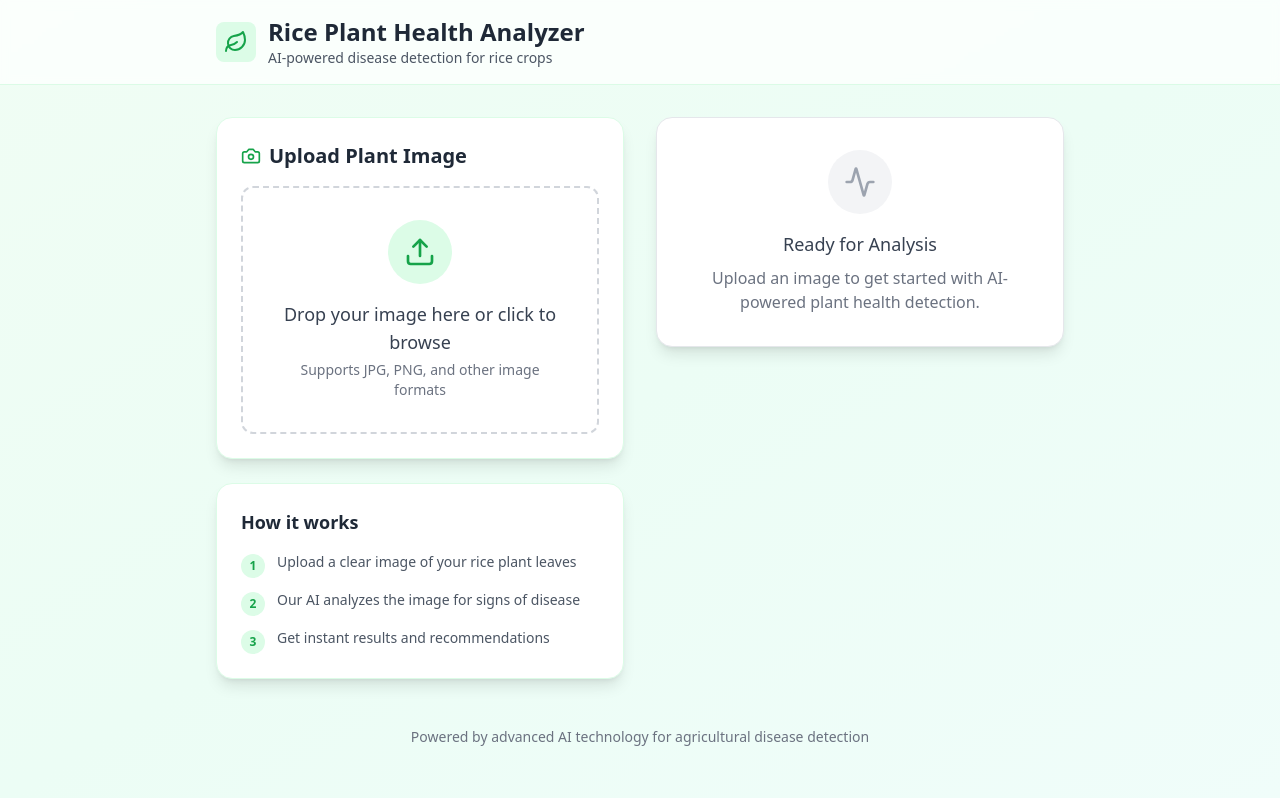
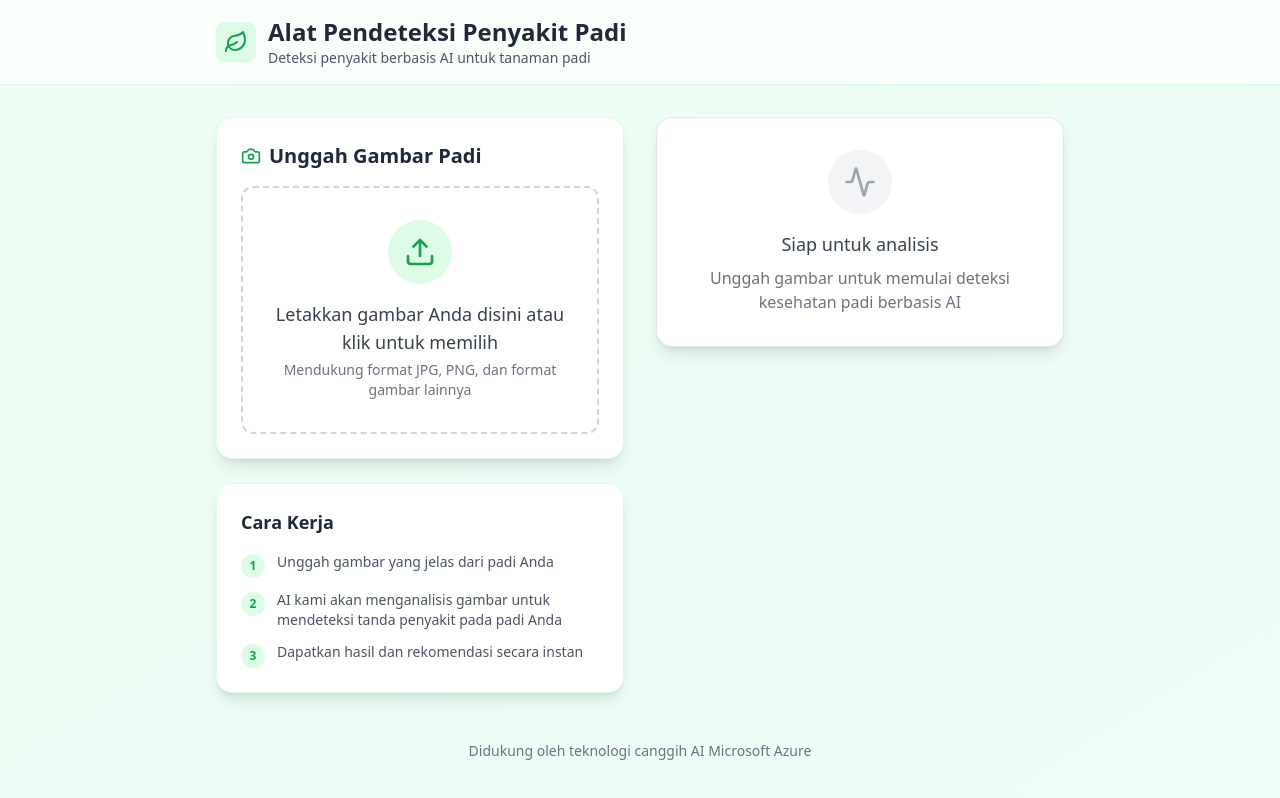
Before and after one commit to ethannchrstian/ilmupadi-ElevAIte, a React (Vite) app in the folder client/: page / in a window 1280 px wide. Built offline with nearby package versions, Linux system fonts and the light colour scheme.

Commit message:
Turned into Indonesian

```diff
--- a/client/src/App.jsx
+++ b/client/src/App.jsx
@@ -107,8 +107,8 @@ function App() {
               <Leaf className="w-6 h-6 text-green-600" />
             </div>
             <div>
-              <h1 className="text-2xl font-bold text-gray-800">Rice Plant Health Analyzer</h1>
-              <p className="text-gray-600 text-sm">AI-powered disease detection for rice crops</p>
+              <h1 className="text-2xl font-bold text-gray-800">Alat Pendeteksi Penyakit Padi</h1>
+              <p className="text-gray-600 text-sm">Deteksi penyakit berbasis AI untuk tanaman padi</p>
             </div>
           </div>
         </div>
@@ -122,7 +122,7 @@ function App() {
               <div className="p-6">
                 <h2 className="text-xl font-semibold text-gray-800 mb-4 flex items-center gap-2">
                   <Camera className="w-5 h-5 text-green-600" />
-                  Upload Plant Image
+                  Unggah Gambar Padi
                 </h2>
 
                 {/* Drag and Drop Area */}
@@ -151,10 +151,10 @@ function App() {
                     </div>
                     <div>
                       <p className="text-lg font-medium text-gray-700">
-                        Drop your image here or click to browse
+                        Letakkan gambar Anda disini atau klik untuk memilih
                       </p>
                       <p className="text-sm text-gray-500 mt-1">
-                        Supports JPG, PNG, and other image formats
+                        Mendukung format JPG, PNG, dan format gambar lainnya
                       </p>
                     </div>
                   </div>
@@ -183,31 +183,31 @@ function App() {
 
             {/* How it Works */}
             <div className="bg-white rounded-2xl shadow-lg border border-green-100 p-6">
-              <h3 className="text-lg font-semibold text-gray-800 mb-4">How it works</h3>
+              <h3 className="text-lg font-semibold text-gray-800 mb-4">Cara Kerja</h3>
               <div className="space-y-3 text-sm text-gray-600">
                 <div className="flex gap-3">
                   <div className="w-6 h-6 bg-green-100 rounded-full flex items-center justify-center flex-shrink-0 mt-0.5">
                     <span className="text-green-600 font-semibold text-xs">1</span>
                   </div>
-                  <p>Upload a clear image of your rice plant leaves</p>
+                  <p>Unggah gambar yang jelas dari padi Anda</p>
                 </div>
                 <div className="flex gap-3">
                   <div className="w-6 h-6 bg-green-100 rounded-full flex items-center justify-center flex-shrink-0 mt-0.5">
                     <span className="text-green-600 font-semibold text-xs">2</span>
                   </div>
-                  <p>Our AI analyzes the image for signs of disease</p>
+                  <p>AI kami akan menganalisis gambar untuk mendeteksi tanda penyakit pada padi Anda</p>
                 </div>
                 <div className="flex gap-3">
                   <div className="w-6 h-6 bg-green-100 rounded-full flex items-center justify-center flex-shrink-0 mt-0.5">
                     <span className="text-green-600 font-semibold text-xs">3</span>
                   </div>
-                  <p>Get instant results and recommendations</p>
+                  <p>Dapatkan hasil dan rekomendasi secara instan</p>
                 </div>
               </div>
             </div>
           </div>
 
-          {/* Results Section */}
+          {/* Results Section ini nanti aja (masih belom fix juga) */}
           <div className="space-y-6">
             {/* Loading State */}
             {isLoading && (
@@ -216,8 +216,8 @@ function App() {
                   <div className="inline-flex items-center justify-center w-16 h-16 bg-blue-100 rounded-full mb-4">
                     <Activity className="w-8 h-8 text-blue-600 animate-pulse" />
                   </div>
-                  <h3 className="text-lg font-semibold text-gray-800 mb-2">Analyzing Image</h3>
-                  <p className="text-gray-600">Our AI is examining your rice plant...</p>
+                  <h3 className="text-lg font-semibold text-gray-800 mb-2">Sedang menganalisis padi</h3>
+                  <p className="text-gray-600">AI kami sedang bekerja...</p>
                   <div className="mt-4 bg-gray-200 rounded-full h-2 overflow-hidden">
                     <div className="h-full bg-blue-500 rounded-full animate-pulse" style={{ width: '70%' }}></div>
                   </div>
@@ -225,7 +225,7 @@ function App() {
               </div>
             )}
 
-            {/* Results */}
+            {/* Results tapi ini nanti aja (masi blm fix) */}
             {prediction && !isLoading && status && (
               <div className={`bg-white rounded-2xl shadow-lg border overflow-hidden ${status.borderColor}`}>
                 <div className={`p-1 ${status.bgColor}`}></div>
@@ -276,8 +276,8 @@ function App() {
                   <div className="w-16 h-16 bg-gray-100 rounded-full flex items-center justify-center mx-auto mb-4">
                     <Activity className="w-8 h-8 text-gray-400" />
                   </div>
-                  <h3 className="text-lg font-medium text-gray-700 mb-2">Ready for Analysis</h3>
-                  <p>Upload an image to get started with AI-powered plant health detection.</p>
+                  <h3 className="text-lg font-medium text-gray-700 mb-2">Siap untuk analisis</h3>
+                  <p>Unggah gambar untuk memulai deteksi kesehatan padi berbasis AI</p>
                 </div>
               </div>
             )}
@@ -286,7 +286,7 @@ function App() {
 
         {/* Footer */}
         <div className="mt-12 text-center text-gray-500 text-sm">
-          <p>Powered by advanced AI technology for agricultural disease detection</p>
+          <p>Didukung oleh teknologi canggih AI Microsoft Azure</p>
         </div>
       </div>
     </div>
```
